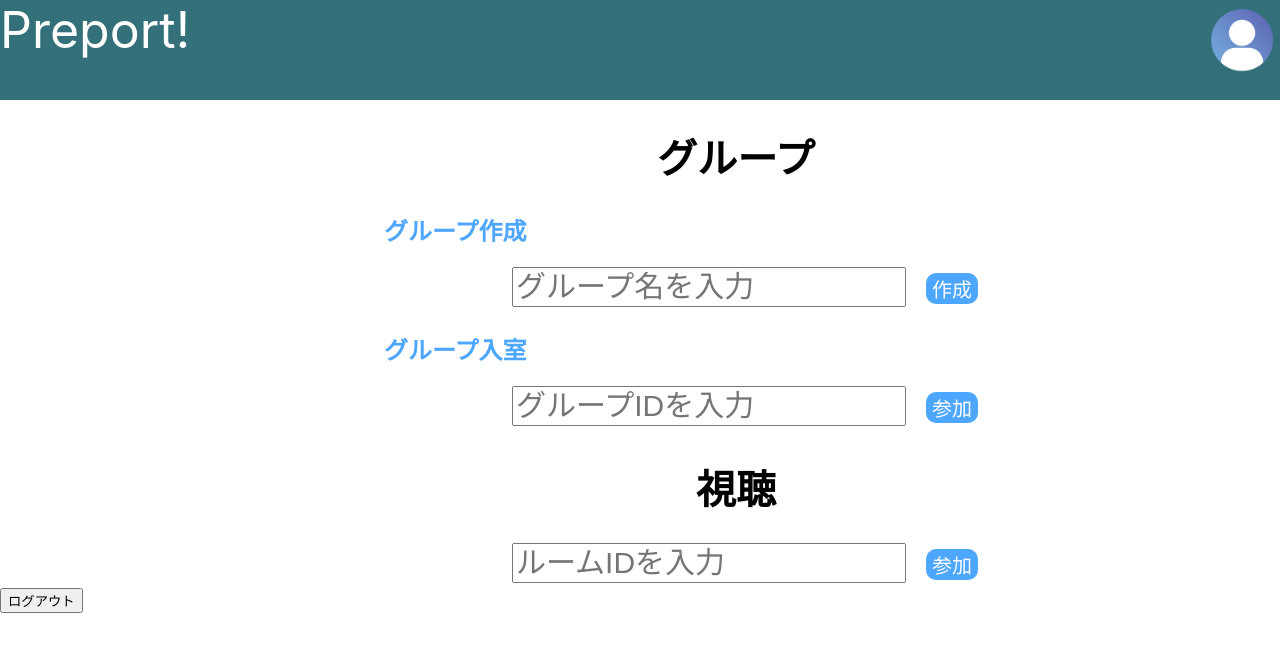
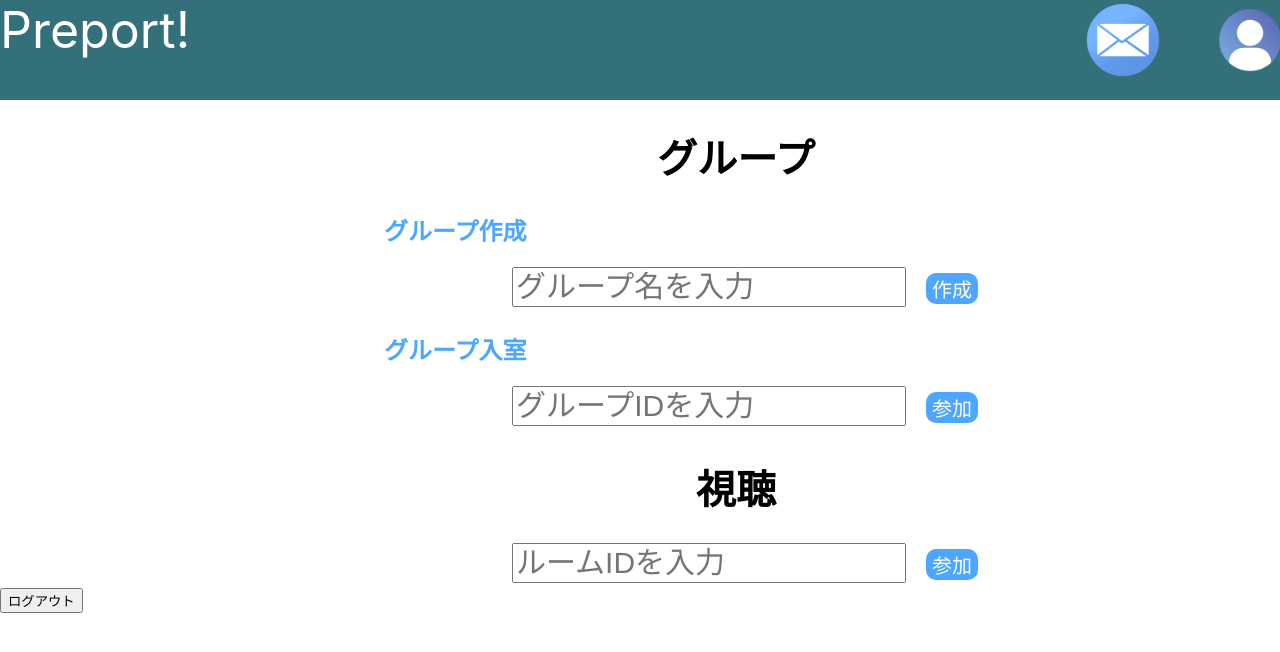
Before and after one commit to HICS-ppp/test2, a React (Create React App) app: page /mainpage in a window 1280 px wide. Shown: the top 652 px of the page. Built offline with nearby package versions, Linux system fonts and the light colour scheme; no server answers.

Commit message:
12/09 米村

```diff
--- a/src/mainpage/mainpage.css
+++ b/src/mainpage/mainpage.css
@@ -10,8 +10,18 @@
     color: #FFFFFF;
 
 }
+.mailicon{
+    margin-left: 80%;
+}
+
+
+
+
+
+
+
 .usericon{
-    margin-left: 90%;
+margin-left: 3%;
 }
 
 .mainfont1{
--- a/src/mainpage/mainpage.tsx
+++ b/src/mainpage/mainpage.tsx
@@ -6,6 +6,7 @@ import { auth } from "../firebase";
 import {useNavigate, Navigate, Link} from "react-router-dom";
 import "./mainpage.css";
 import use from "./user.png";
+import mail from "./mail2.png";
 
 const Mainpage = () => {
     /* ↓state変数「user」を定義 */
@@ -34,6 +35,7 @@ const Mainpage = () => {
 
                         <header className="header2">
                             <label className="logo2">Preport!{us}</label>
+                            <img src={mail} alt="mail" className="mailicon" width="100px" height="80px"/>
                            <Link to={'/usercert/'}  className="usericon"><img src={use} alt="user" width="80px" height="80px"/></Link>
 
                         </header>
```
Also changed, not shown: src/mainpage/mail2.png (added).
